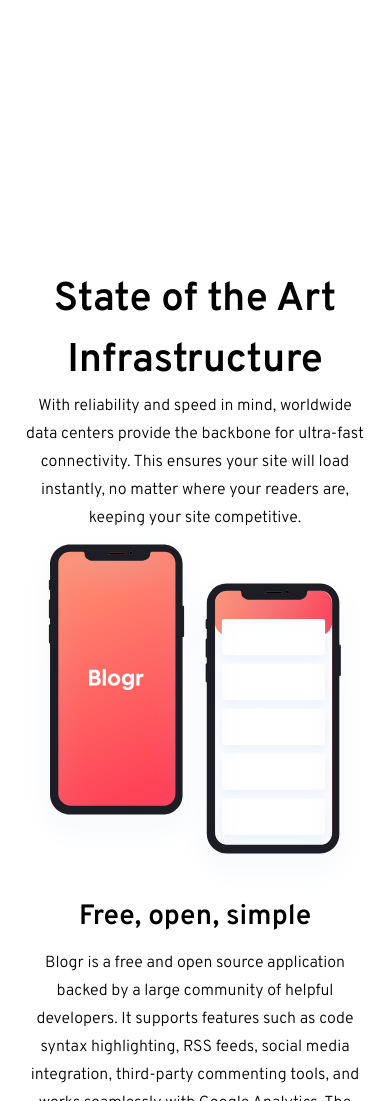
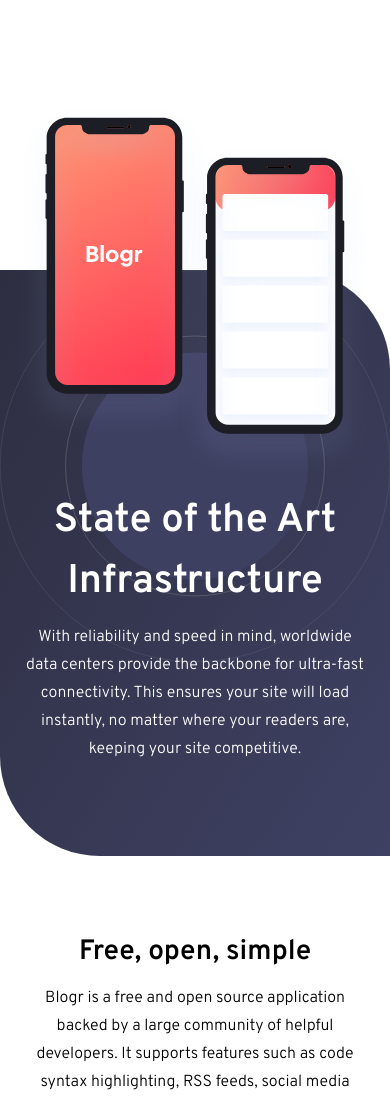
Before and after one commit to richieAiello/blogr-landing-page, a website: page index.html in a window 390 px wide. Shown: the part 1697-2798 px from the top of the page. Drawn offline with Linux system fonts and the light colour scheme.

Commit message:
Styled section two in main for mobile.

```diff
--- a/styles/main.scss
+++ b/styles/main.scss
@@ -154,12 +154,32 @@
     }
 
     &__infrastructure {
+        position: relative;
+        color: $white;
+        background-image:
+            url("../assets/bg-pattern-circles.svg"),
+            linear-gradient(to bottom right, $gradient-body-1, $gradient-body-2);
+        background-repeat: no-repeat;
+        background-size: contain;
+        background-position: top;
 
+        // Back-up color in case broswer fails to load background image
+        background-color: $dark-blue;
+
+        border-bottom-left-radius: 100px;
+        border-top-right-radius: 100px;
+        padding-top: 13.8125rem;
+        padding-bottom: 5.8125rem;
+        margin-bottom: 5rem;
+
+        .main__heading {
+            margin-bottom: 0.625rem;
+        }
     }
 
-    &__open-source {
+    // &__open-source {
 
-    }
+    // }
 }
 
 
@@ -247,9 +267,14 @@
         display: none;
     }
 
-    // &--phones {
-
-    // }
+    &--phones {
+        width: min(100%, 350px);
+        position: absolute;
+        top: -165px;
+        left: 0;
+        right: 0;
+        margin-inline: auto;
+    }
 
     // &--laptop-mobile {
 
```
Also changed, not shown: index.html (+1 -1 lines), styles/style.css.
